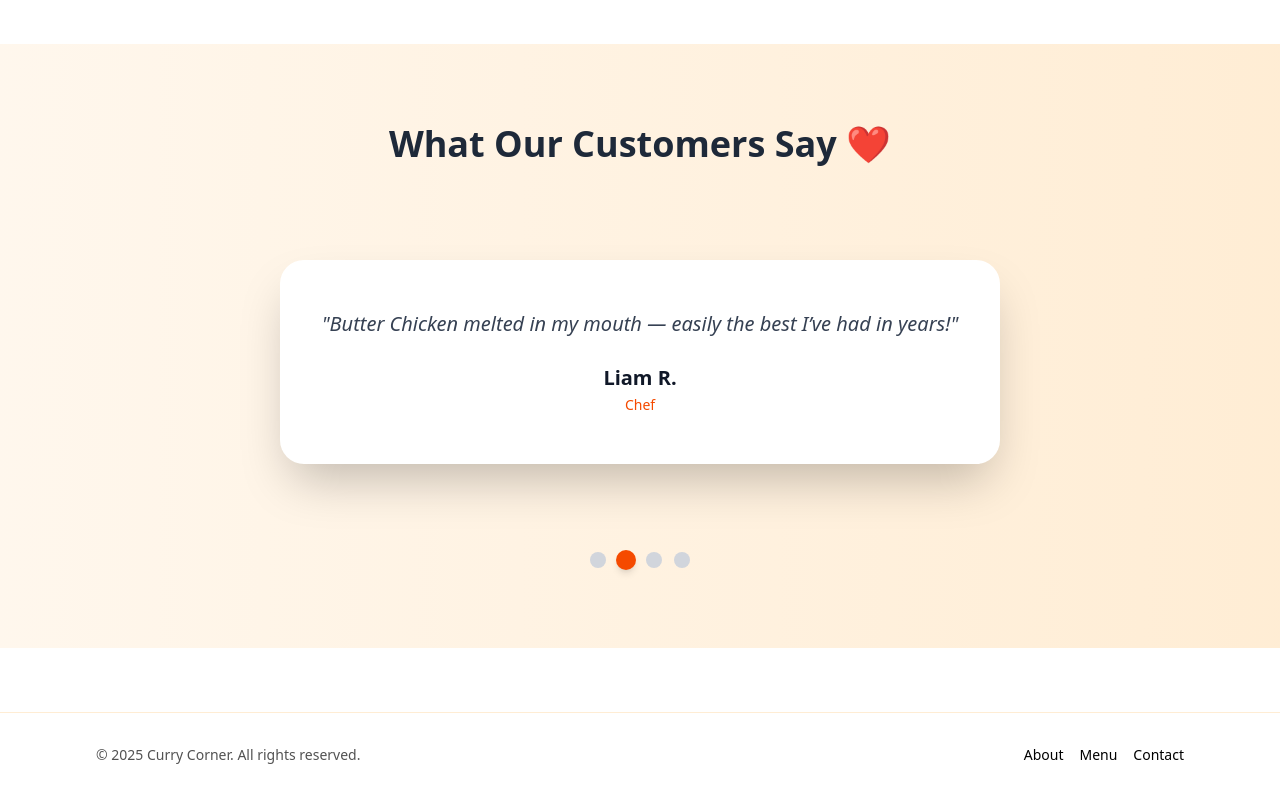
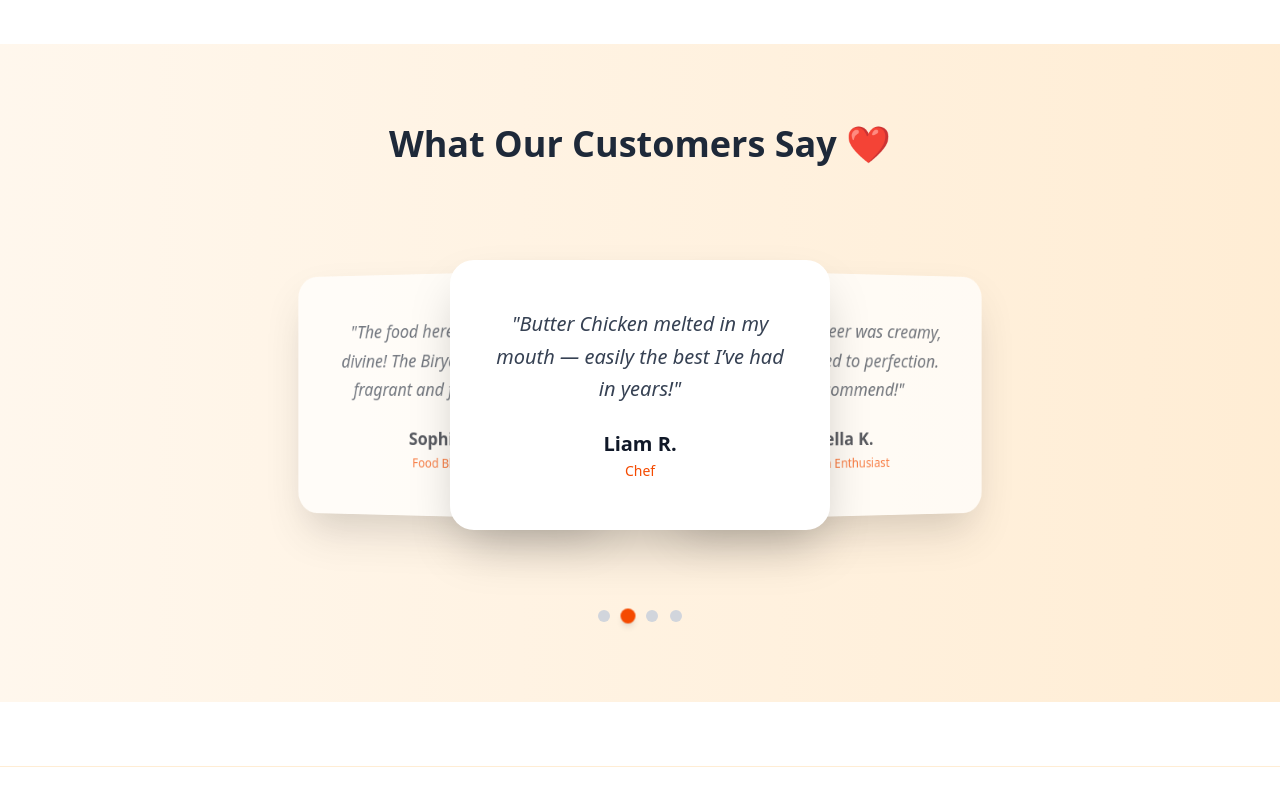
Before and after one commit to Harsh9934-debug/curry_corner_ecommerce, a React (Vite) app in the folder curry_corner/: page / in a window 1280 px wide. Shown: the part 3120-3921 px from the top of the page. Built offline with nearby package versions, Linux system fonts and the light colour scheme.

Commit message:
Updated the Testimonial section

```diff
--- a/curry_corner/src/components/Sepcial.jsx
+++ b/curry_corner/src/components/Sepcial.jsx
@@ -5,22 +5,14 @@ function Special() {
   const [isHovered, setIsHovered] = useState(false);
 
   const images = [
-    "https://images.unsplash.com/photo-1631452180519-c014fe946bc7?ixlib=rb-4.0.3&ixid=M3wxMjA3fDB8MHxzZWFyY2h8MTB8fGJ1dHRlciUyMGNoaWNrZW58ZW58MHx8MHx8fDA%3D&auto=format&fit=crop&w=1200&q=80",
     "https://images.unsplash.com/photo-1565557623262-b51c2513a641?ixlib=rb-4.0.3&ixid=M3wxMjA3fDB8MHxzZWFyY2h8NXx8Y2hpY2tlbiUyMHRpa2thJTIwbWFzYWxhfGVufDB8fDB8fHww&auto=format&fit=crop&w=1200&q=80",
     "https://images.unsplash.com/photo-1585937421612-70a008356fbe?ixlib=rb-4.0.3&ixid=M3wxMjA3fDB8MHxzZWFyY2h8Mnx8Y2hpY2tlbiUyMDY1fGVufDB8fDB8fHww&auto=format&fit=crop&w=1200&q=80",
     "https://images.unsplash.com/photo-1599487488170-d11ec9c172f0?ixlib=rb-4.0.3&ixid=M3wxMjA3fDB8MHxzZWFyY2h8M3x8YmlyYW5pJTIwcmljZXxlbnwwfHwwfHx8MA%3D%3D&auto=format&fit=crop&w=1200&q=80",
-    "https://images.unsplash.com/photo-1601050690597-df0568f70950?ixlib=rb-4.0.3&ixid=M3wxMjA3fDB8MHxzZWFyY2h8Mnx8cGFsYWslMjBwYW5lZXJ8ZW58MHx8MHx8fDA%3D%3D&auto=format&fit=crop&w=1200&q=80"
+    "https://images.unsplash.com/photo-1633617477271-d4f351ff7c7c?ixlib=rb-4.0.3&ixid=M3wxMjA3fDB8MHxzZWFyY2h8MTJ8fG11dHRvbiUyMGJpcnlhbml8ZW58MHx8MHx8fDA%3D&auto=format&fit=crop&w=1200&q=80",
+    "https://images.unsplash.com/photo-1567188040759-fb8a883dc6d7?ixlib=rb-4.0.3&ixid=M3wxMjA3fDB8MHxzZWFyY2h8MTZ8fG1hbGFpSUtPJTIwY29mdHRhfGVufDB8fDB8fHww&auto=format&fit=crop&w=1200&q=80"
   ];
 
   const dishes = [
-    {
-      name: "Butter Chicken",
-      price: "$16.99",
-      description: "Chicken cooked in a mild buttery curry sauce",
-      spiceLevel: 2,
-      cookingTime: "25 min",
-      bestseller: true
-    },
     {
       name: "Chicken Tikka Masala",
       price: "$15.99",
@@ -37,18 +29,27 @@ function Special() {
       appetizer: true
     },
     {
-      name: "Lamb Biryani",
-      price: "$16.99",
-      description: "Fragrant basmati rice with tender lamb, saffron & aromatic spices",
-      spiceLevel: 3,
-      cookingTime: "40 min"
+      name: "Vegetable Biryani",
+      price: "$14.99",
+      description: "Fragrant basmati rice with mixed vegetables, saffron & aromatic spices",
+      spiceLevel: 2,
+      cookingTime: "35 min",
+      vegetarian: true
     },
     {
-      name: "Palak Paneer",
-      price: "$14.99",
-      description: "Indian cheese cubes in fresh spinach sauce with traditional herbs",
+      name: "Mutton Biryani",
+      price: "$18.99",
+      description: "Tender mutton pieces layered with fragrant basmati rice and spices",
+      spiceLevel: 4,
+      cookingTime: "45 min",
+      bestseller: true
+    },
+    {
+      name: "Malai Kofta",
+      price: "$16.99",
+      description: "Cottage cheese dumplings in creamy tomato sauce with nuts",
       spiceLevel: 2,
-      cookingTime: "20 min",
+      cookingTime: "25 min",
       vegetarian: true
     }
   ];
--- a/curry_corner/src/components/Testimonial.jsx
+++ b/curry_corner/src/components/Testimonial.jsx
@@ -30,37 +30,43 @@ const testimonials = [
 function TestimonialSection() {
   const [current, setCurrent] = useState(0);
 
-  // Auto rotate every 5 seconds
+  // Auto rotate
   useEffect(() => {
     const interval = setInterval(() => {
       setCurrent((prev) => (prev + 1) % testimonials.length);
-    }, 5000);
+    }, 4000);
     return () => clearInterval(interval);
   }, []);
 
+  const getClass = (index) => {
+    if (index === current) {
+      return "z-20 scale-100 rotate-y-0 opacity-100";
+    }
+    if (index === (current - 1 + testimonials.length) % testimonials.length) {
+      return "z-10 -translate-x-48 scale-90 -rotate-y-20 opacity-70";
+    }
+    if (index === (current + 1) % testimonials.length) {
+      return "z-10 translate-x-48 scale-90 rotate-y-20 opacity-70";
+    }
+    return "opacity-0 pointer-events-none";
+  };
+
   return (
     <section className="w-full bg-gradient-to-r from-orange-50 to-orange-100 py-20 overflow-hidden">
-      <div className="max-w-5xl mx-auto text-center">
-        <h2 className="text-3xl md:text-4xl font-bold text-gray-800 mb-12">
+      <div className="max-w-6xl mx-auto text-center">
+        <h2 className="text-3xl md:text-4xl font-bold text-gray-800 mb-14">
           What Our Customers Say ❤️
         </h2>
 
-        <div className="relative perspective-[1200px] h-[300px] flex items-center justify-center">
+        <div className="relative flex justify-center items-center perspective-[2000px] h-[350px]">
           {testimonials.map((t, index) => (
             <div
               key={index}
-              className={`absolute w-full max-w-3xl px-6 transition-all duration-1000 ease-in-out`}
-              style={{
-                transform:
-                  index === current
-                    ? "rotateY(0deg) scale(1)"
-                    : index < current
-                    ? "rotateY(-90deg) scale(0.9)"
-                    : "rotateY(90deg) scale(0.9)",
-                opacity: index === current ? 1 : 0,
-              }}
+              className={`absolute transition-all duration-700 ease-in-out transform ${getClass(
+                index
+              )}`}
             >
-              <div className="bg-white rounded-3xl shadow-2xl px-10 py-12 transform transition duration-500 hover:rotate-1 hover:-translate-y-2 hover:shadow-[0_20px_50px_rgba(8,_112,_184,_0.7)]">
+              <div className="bg-white rounded-3xl shadow-2xl px-10 py-12 w-[320px] md:w-[380px] hover:shadow-[0_20px_50px_rgba(8,_112,_184,_0.4)]">
                 <p className="text-lg md:text-xl italic text-gray-700 mb-6 leading-relaxed">
                   "{t.feedback}"
                 </p>
@@ -75,13 +81,13 @@ function TestimonialSection() {
           ))}
         </div>
 
-        {/* Navigation dots */}
+        {/* Dots Navigation */}
         <div className="flex justify-center mt-10 space-x-3">
           {testimonials.map((_, index) => (
             <button
               key={index}
               onClick={() => setCurrent(index)}
-              className={`w-4 h-4 rounded-full transition-all duration-300 ${
+              className={`w-3 h-3 rounded-full transition-all duration-300 ${
                 index === current
                   ? "bg-orange-600 scale-125 shadow-md"
                   : "bg-gray-300 hover:bg-orange-400"
```
